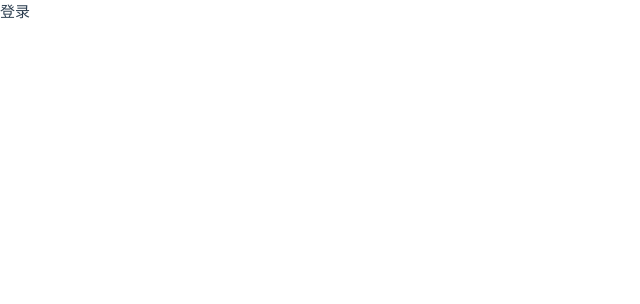
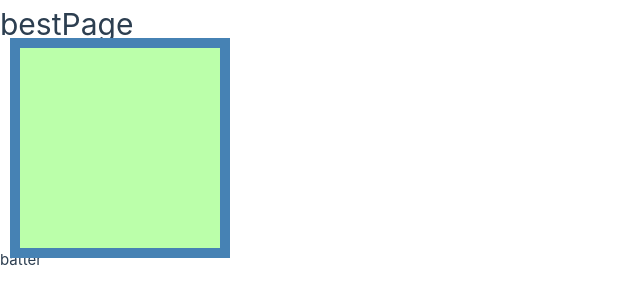
Before and after one commit to xijunking/50vue, a Vue app: page /day7 in a window 1280 px wide. Shown: the top 304 px of the page, without its empty margins (0-640 px from the left). Built offline with nearby package versions, Linux system fonts and the light colour scheme.

Commit message:
feat(day7): 添加 bestPage 组件并更新导航
- 在 day7.vue 中创建了 bestPage 组件
- 更新了 realHome.vue 中的导航列表，添加了 bestPage 项
- 调整了 bestPage 的样式，包括尺寸、背景色和边框

```diff
--- a/src/views/day1-10/day7.vue
+++ b/src/views/day1-10/day7.vue
@@ -1,15 +1,20 @@
-<!-- 倒计时 -->
+<!-- bestPage -->
 <template>
+    <h1>bestPage</h1>
+
+
+ <div class="bestPage" style="margin-left: 20px;"> </div>
+
     <div class="time-body">
-        登录
+        batter
     </div>
+
 </template>
 
 <script setup lang="ts">
 import { ref } from 'vue'
 const msg = ref('Hello Vue 3.0 + Vite')
 console.log(msg.value)
-
 
 </script>
 
@@ -22,4 +27,11 @@ console.log(msg.value)
     place-items: center;
     place-content: center;
 }
+
+.bestPage{
+    width: 200px;
+    height: 200px;
+    background-color: #bfa;
+    outline: #4682b4 solid 10px;
+}
 </style>
--- a/src/views/realHome.vue
+++ b/src/views/realHome.vue
@@ -54,6 +54,10 @@ const listarr: ListItem[] = [
     {
         name: '登录表单',
         path: '/day6'
+    },
+    {
+        name: 'bestPage',
+        path: '/day7'
     },
     {
         name: 'About',
```
